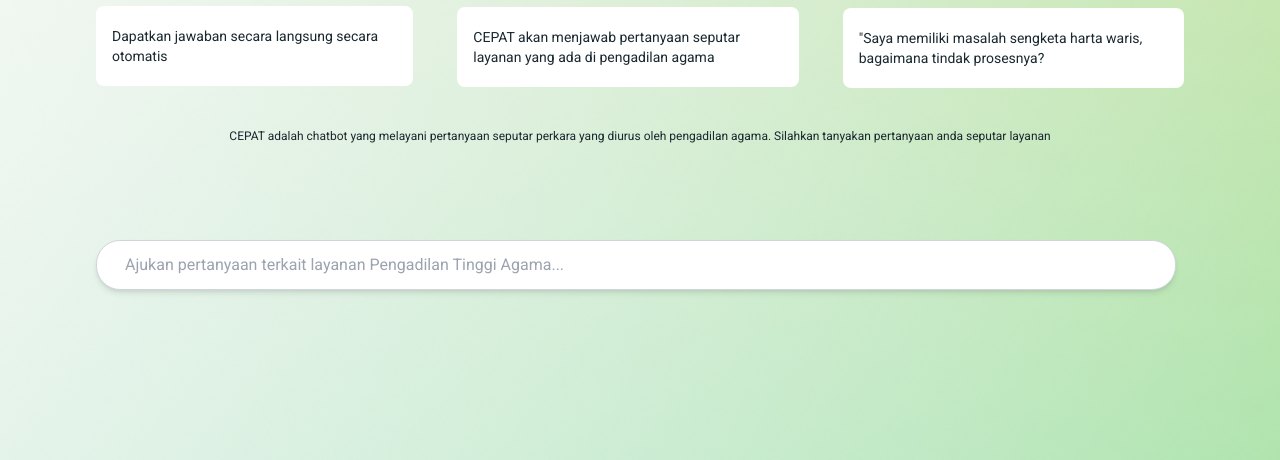
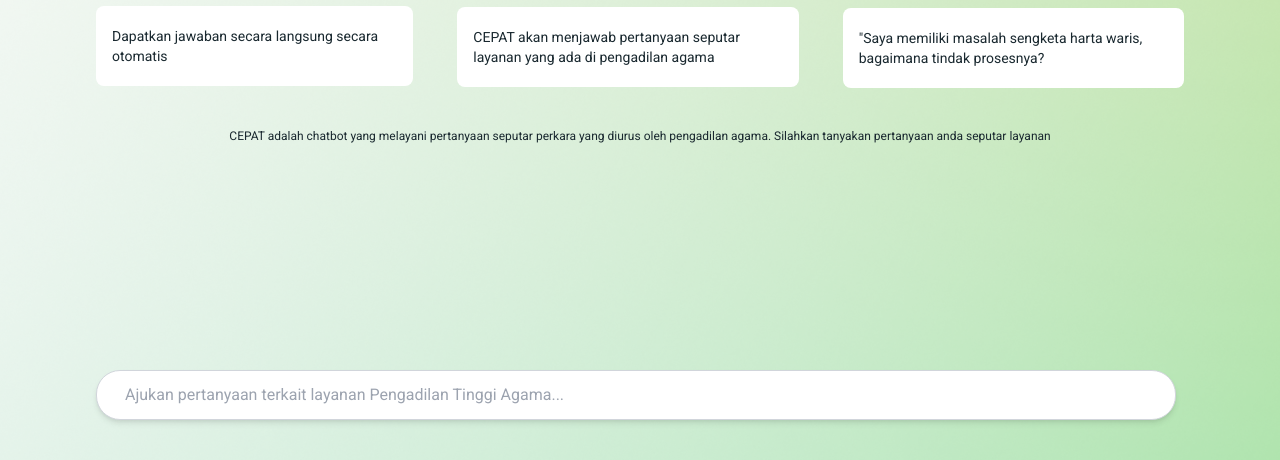
Before and after one commit to NaufalRizqullah23/pta-chatbot, a Flask app: page / in a window 1280 px wide. Shown: the part 340-800 px from the top of the page. Run offline with Flask 3, Linux system fonts and the light colour scheme; parts of the project's set-up code (start-up, migrations or seed data) failed here and were passed over.

Commit message:
front end redone

```diff
--- a/templates/index.html
+++ b/templates/index.html
@@ -113,7 +113,8 @@
           seputar layanan
         </div>
         <div id="chat-container"></div>
-        <form id="chat-form" class="flex items-center justify-between mt-4">
+        <div class="mt-24"></div>
+        <form id="chat-form" class="flex items-center justify-center fixed bottom-10 left-24 right-24 mt-4">
           <input
             type="text"
             name="message"
```
